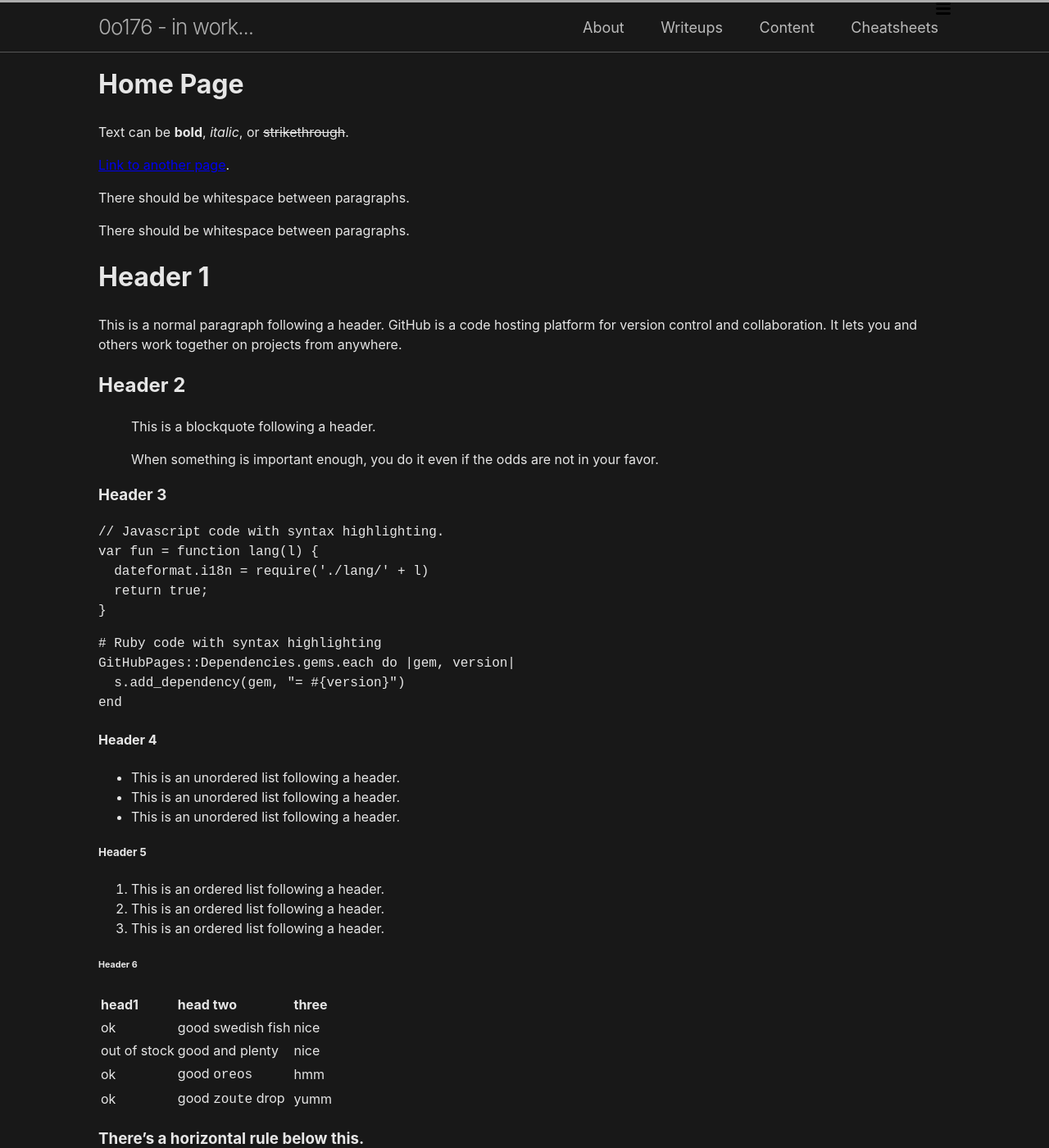
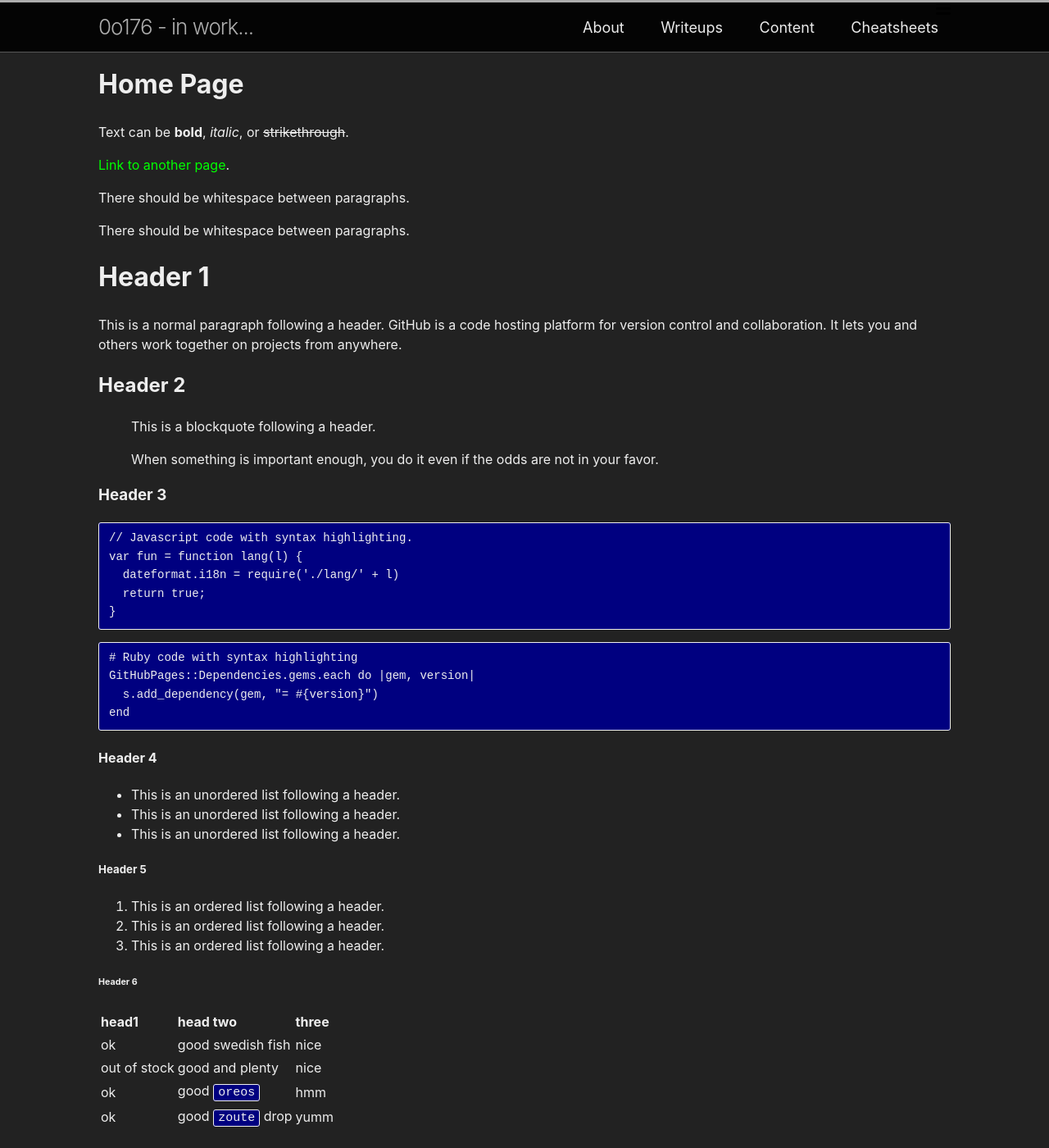
Before and after one commit to 0o176/0o176.github.io, a Jekyll site: the page built from index.md, in a window 1280 px wide and 1400 px high. Shown: the whole window at 82% size. Built offline with Jekyll 4.4.1, drawn with Linux system fonts in a browser that asks for light colours.

Commit message:
Update style.css

```diff
--- a/assets/css/style.css
+++ b/assets/css/style.css
@@ -1,7 +1,77 @@
 body {
     font: 400 16px / 1.5 -apple-system, BlinkMacSystemFont, "Segoe UI", Roboto, Helvetica, Arial, sans-serif, "Apple Color Emoji", "Segoe UI Emoji", "Segoe UI Symbol";
-    background-color:#181818;
-    color: #e6e6e6;
+    background-color:#222222;
+    color: #eeeeee;
+}
+
+/**
+* Image
+*/
+img {
+    border: 1px solid;
+    border-radius: 3px;
+}
+
+/**
+* Links
+*/
+a {
+  color: #00ff00;
+  text-decoration: none;
+
+  &:visited {
+    color:  #00ff00;
+  }
+
+  &:hover {
+    color: #00ff00;
+    text-decoration: underline;
+  }
+
+
+  .social-media-list &:hover {
+    text-decoration: none;
+
+    .username {
+      text-decoration: underline;
+    }
+  }
+}
+
+/**
+* Code formatting
+*/
+pre,
+code {
+  font-size: 0.9375em;
+  border: 1px solid;
+  border-radius: 3px;
+  background-color: #000080;
+}
+
+code {
+  padding: 1px 5px;
+}
+
+pre {
+  padding: 8px 12px;
+  overflow-x: auto;
+
+  > code {
+    border: 0;
+    padding-right: 0;
+    padding-left: 0;
+  }
+}
+
+.highlight {
+  border-radius: 3px;
+  background: #000080;
+  @extend %vertical-rhythm;
+
+  .highlighter-rouge & {
+    background: #000080;
+  }
 }
 
 .site-header {
@@ -14,7 +84,7 @@ body {
     border-bottom: 1px solid #565656;
     min-height: 60px;
     line-height: 54px;
-    background: #181818;
+    background: #040404;
     z-index: 1200;
     display: block;
 }
@@ -52,7 +122,7 @@ body {
   }
 
  .page-link {
-    color: #bbbbbb;
+    color: #ececec;
     line-height: 1.5;
     padding: 5px 15px;
     font-size: 18px;
```
